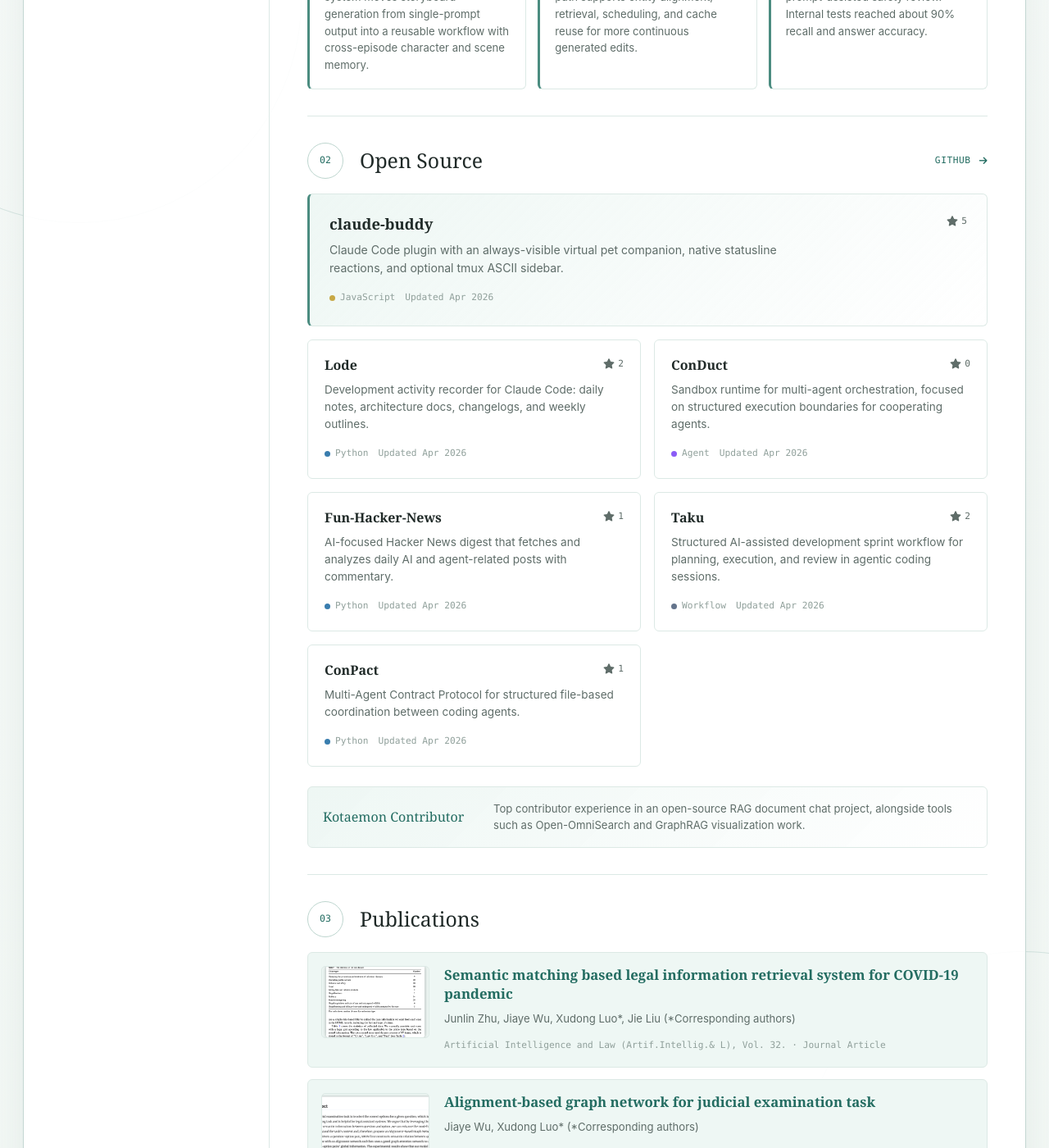
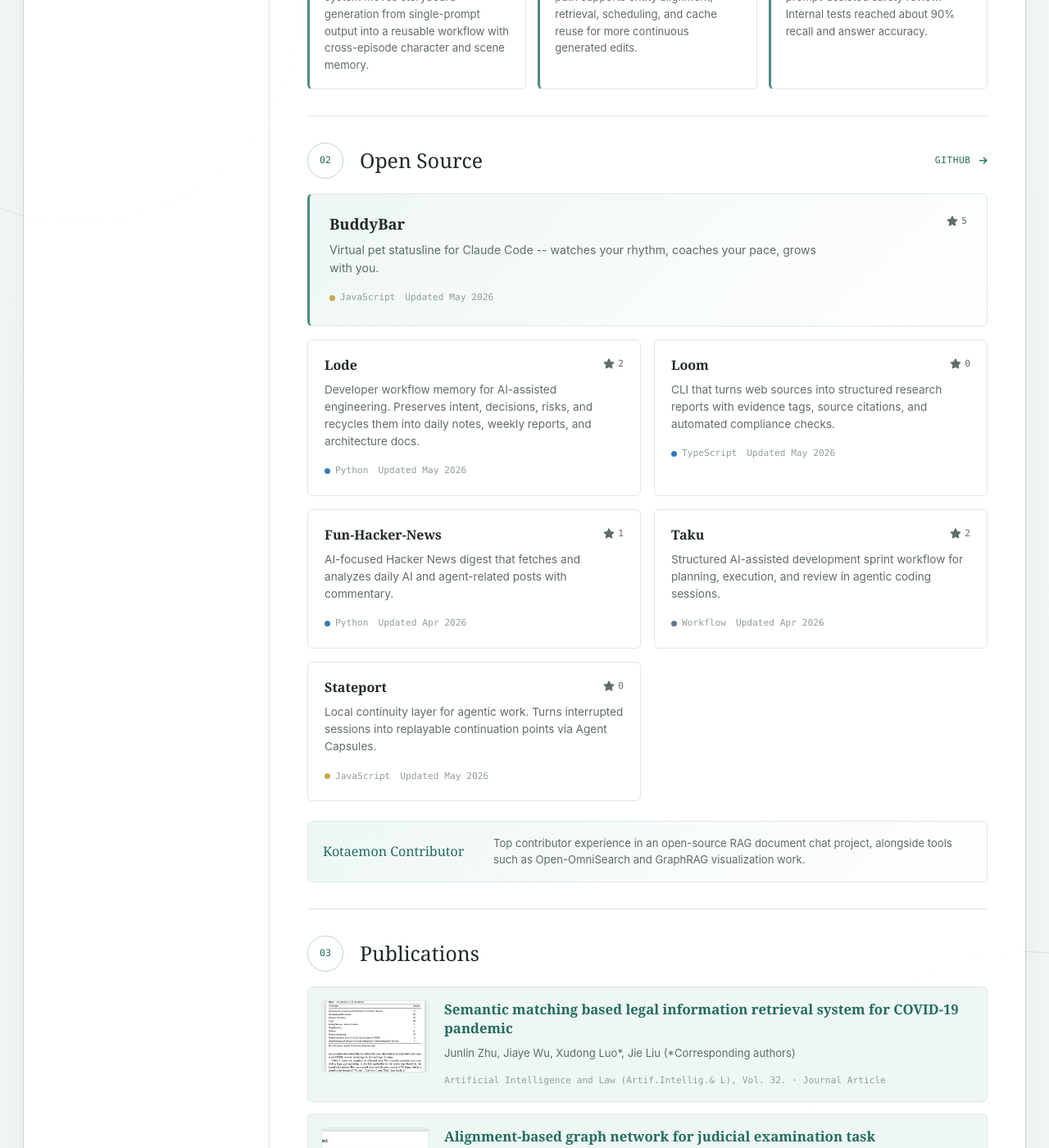
Before and after one commit to KKenny0/KKenny0.github.io, a Jekyll site: the page built from index.md, in a window 1280 px wide and 1400 px high, scrolled down 1622 px. Shown: the whole window at 82% size. Built offline with Jekyll 4.4.1, drawn with Linux system fonts in a browser that asks for light colours; a style sheet for code colours, icons or effects is not loaded.

Commit message:
Update Open Source portfolio: BuddyBar, Lode descriptions; swap ConDuct/ConPact for Loom/Stateport
Co-Authored-By: Claude Opus 4.6 <noreply@anthropic.com>

```diff
--- a/_data/projects.yml
+++ b/_data/projects.yml
@@ -1,28 +1,28 @@
 # Open Source Projects — active personal repositories
 
 highlight:
-  - name: claude-buddy
-    url: https://kkenny0.github.io/claude-buddy/
-    description: "Claude Code plugin with an always-visible virtual pet companion, native statusline reactions, and optional tmux ASCII sidebar."
+  - name: BuddyBar
+    url: https://github.com/KKenny0/buddybar
+    description: "Virtual pet statusline for Claude Code -- watches your rhythm, coaches your pace, grows with you."
     stars: 5
     language: JavaScript
-    updated: "2026-04-27"
+    updated: "2026-05-22"
     highlight: true
 
   - name: Lode
-    url: https://kkenny0.github.io/Lode/
-    description: "Development activity recorder for Claude Code: daily notes, architecture docs, changelogs, and weekly outlines."
+    url: https://github.com/KKenny0/Lode
+    description: "Developer workflow memory for AI-assisted engineering. Preserves intent, decisions, risks, and recycles them into daily notes, weekly reports, and architecture docs."
     stars: 2
     language: Python
-    updated: "2026-04-27"
+    updated: "2026-05-22"
     highlight: true
 
-  - name: ConDuct
-    url: https://github.com/KKenny0/ConDuct
-    description: "Sandbox runtime for multi-agent orchestration, focused on structured execution boundaries for cooperating agents."
+  - name: Loom
+    url: https://github.com/KKenny0/loom-research
+    description: "CLI that turns web sources into structured research reports with evidence tags, source citations, and automated compliance checks."
     stars: 0
-    language: Agent
-    updated: "2026-04-27"
+    language: TypeScript
+    updated: "2026-05-22"
     highlight: true
 
   - name: Fun-Hacker-News
@@ -41,12 +41,12 @@ highlight:
     updated: "2026-04-24"
     highlight: true
 
-  - name: ConPact
-    url: https://github.com/KKenny0/ConPact
-    description: "Multi-Agent Contract Protocol for structured file-based coordination between coding agents."
-    stars: 1
-    language: Python
-    updated: "2026-04-16"
+  - name: Stateport
+    url: https://github.com/KKenny0/stateport
+    description: "Local continuity layer for agentic work. Turns interrupted sessions into replayable continuation points via Agent Capsules."
+    stars: 0
+    language: JavaScript
+    updated: "2026-05-22"
     highlight: true
 
 # Projects I've contributed to
```
